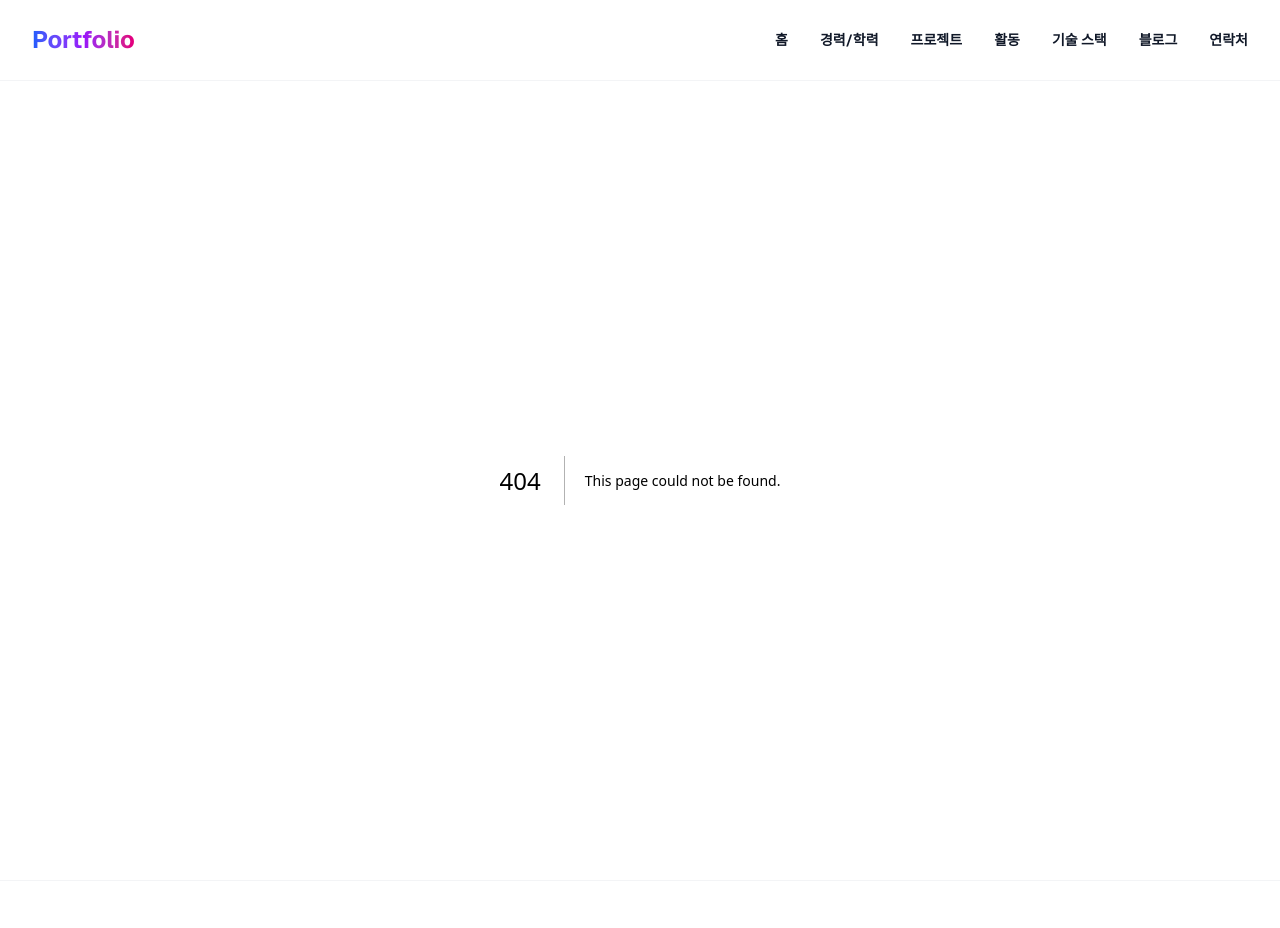
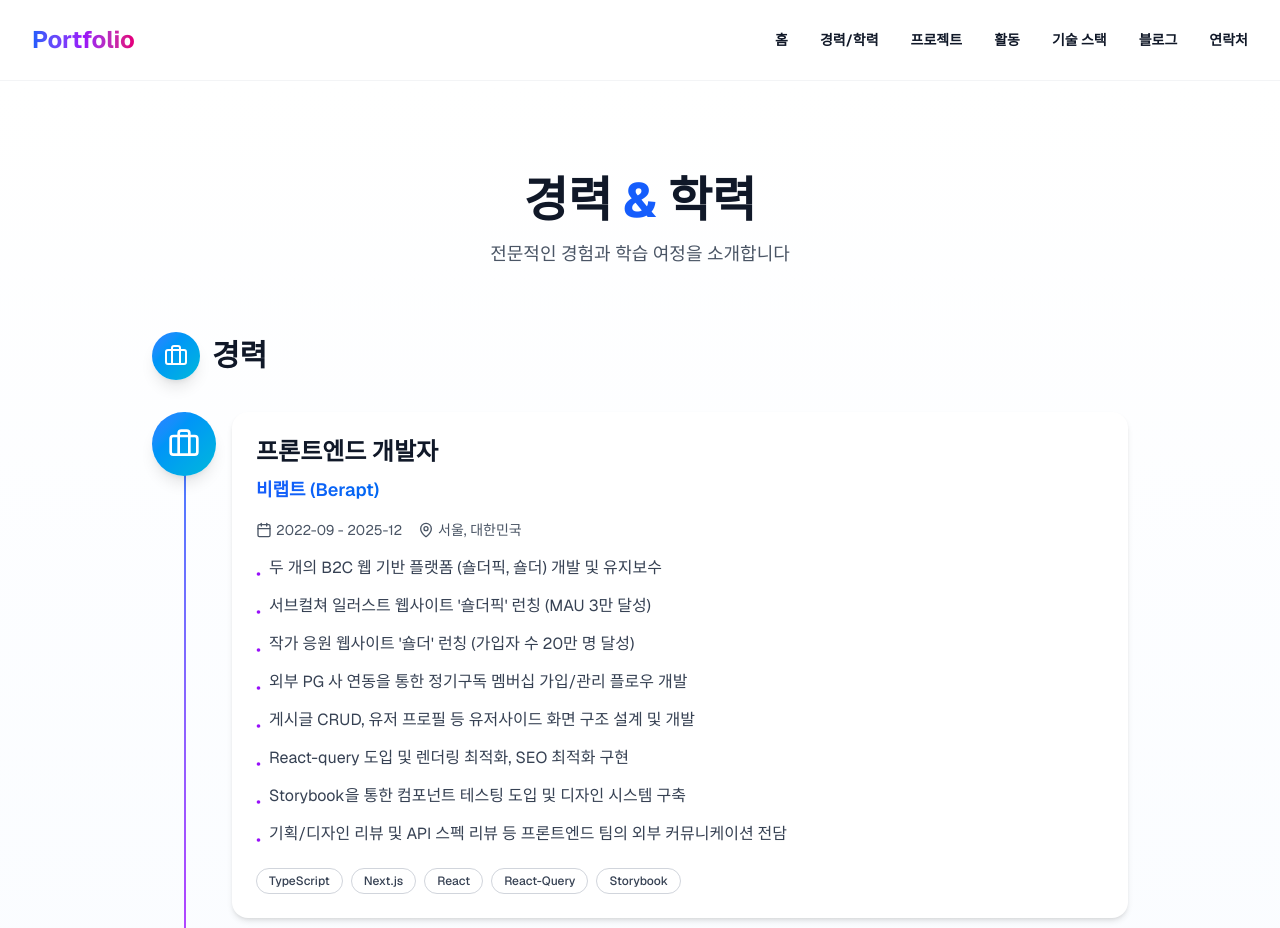
Before and after one commit to junzero741/portfolio, a Next.js app: page /experience in a window 1280 px wide. Before the commit this address had no page. Shown: the top 928 px of the page. Built offline with nearby package versions, Linux system fonts and the light colour scheme.

Commit message:
feat: 경력/학력 페이지

```diff
--- /dev/null
+++ b/app/experience/page.tsx
@@ -0,0 +1,52 @@
+import { Metadata } from "next";
+import { experiences } from "@/data/experience";
+import ExperienceTimeline from "@/components/experience-timeline";
+import { Briefcase, GraduationCap } from "lucide-react";
+
+export const metadata: Metadata = {
+  title: "경력/학력 - Portfolio",
+  description: "경력 및 학력 정보",
+};
+
+export default function ExperiencePage() {
+  const workExperiences = experiences.filter((item) => item.type === "work");
+  const educationExperiences = experiences.filter((item) => item.type === "education");
+
+  return (
+    <div className="min-h-screen bg-gradient-to-b from-white via-blue-50/30 to-purple-50/30">
+      <div className="mx-auto max-w-5xl px-6 py-24">
+        {/* Page Header */}
+        <div className="mb-16 text-center animate-fade-in-up">
+          <h1 className="text-5xl font-bold text-gray-900 mb-4">
+            경력 <span className="text-blue-600">&</span> 학력
+          </h1>
+          <p className="text-lg text-gray-600 max-w-2xl mx-auto">
+            전문적인 경험과 학습 여정을 소개합니다
+          </p>
+        </div>
+
+        {/* Work Experience Section */}
+        <section className="mb-20">
+          <div className="flex items-center gap-3 mb-8">
+            <div className="flex h-12 w-12 items-center justify-center rounded-full bg-gradient-to-br from-blue-500 to-cyan-500 shadow-lg">
+              <Briefcase className="h-6 w-6 text-white" />
+            </div>
+            <h2 className="text-3xl font-bold text-gray-900">경력</h2>
+          </div>
+          <ExperienceTimeline items={workExperiences} />
+        </section>
+
+        {/* Education Section */}
+        <section>
+          <div className="flex items-center gap-3 mb-8">
+            <div className="flex h-12 w-12 items-center justify-center rounded-full bg-gradient-to-br from-purple-500 to-pink-500 shadow-lg">
+              <GraduationCap className="h-6 w-6 text-white" />
+            </div>
+            <h2 className="text-3xl font-bold text-gray-900">학력</h2>
+          </div>
+          <ExperienceTimeline items={educationExperiences} />
+        </section>
+      </div>
+    </div>
+  );
+}
--- /dev/null
+++ b/components/experience-timeline.tsx
@@ -0,0 +1,107 @@
+"use client";
+
+import { ExperienceItem } from "@/data/experience";
+import { Briefcase, GraduationCap, MapPin, Calendar } from "lucide-react";
+import Badge from "./ui/badge";
+
+interface ExperienceTimelineProps {
+  items: ExperienceItem[];
+}
+
+export default function ExperienceTimeline({ items }: ExperienceTimelineProps) {
+  return (
+    <div className="relative">
+      {/* Timeline line */}
+      <div className="absolute left-8 top-0 bottom-0 w-0.5 bg-gradient-to-b from-blue-500 via-purple-500 to-pink-500"></div>
+
+      <div className="space-y-12">
+        {items.map((item, index) => {
+          const isWork = item.type === "work";
+          const Icon = isWork ? Briefcase : GraduationCap;
+          const gradientColor = isWork ? "blue" : "purple";
+
+          return (
+            <div key={item.id} className="relative pl-20 animate-fade-in-up" style={{ animationDelay: `${index * 0.1}s` }}>
+              {/* Icon */}
+              <div
+                className={`absolute left-0 flex h-16 w-16 items-center justify-center rounded-full bg-gradient-to-br shadow-lg ${
+                  isWork
+                    ? "from-blue-500 to-cyan-500"
+                    : "from-purple-500 to-pink-500"
+                }`}
+              >
+                <Icon className="h-8 w-8 text-white" />
+              </div>
+
+              {/* Content Card */}
+              <div className="group relative overflow-hidden rounded-2xl bg-white p-6 shadow-md hover:shadow-xl transition-all">
+                <div
+                  className={`absolute inset-0 bg-gradient-to-br opacity-0 group-hover:opacity-5 transition-opacity ${
+                    isWork
+                      ? "from-blue-500 to-cyan-500"
+                      : "from-purple-500 to-pink-500"
+                  }`}
+                />
+
+                <div className="relative z-10">
+                  {/* Header */}
+                  <div className="mb-4">
+                    <h3 className="text-2xl font-bold text-gray-900 mb-2">
+                      {item.title}
+                    </h3>
+                    <p
+                      className={`text-lg font-semibold bg-gradient-to-r bg-clip-text text-transparent ${
+                        isWork
+                          ? "from-blue-600 to-cyan-600"
+                          : "from-purple-600 to-pink-600"
+                      }`}
+                    >
+                      {item.organization}
+                    </p>
+                  </div>
+
+                  {/* Meta Info */}
+                  <div className="flex flex-wrap gap-4 mb-4 text-sm text-gray-600">
+                    <div className="flex items-center gap-1">
+                      <Calendar className="h-4 w-4" />
+                      <span>
+                        {item.startDate} - {item.endDate}
+                      </span>
+                    </div>
+                    {item.location && (
+                      <div className="flex items-center gap-1">
+                        <MapPin className="h-4 w-4" />
+                        <span>{item.location}</span>
+                      </div>
+                    )}
+                  </div>
+
+                  {/* Description */}
+                  <ul className="space-y-2 mb-4">
+                    {item.description.map((desc, idx) => (
+                      <li key={idx} className="flex items-start gap-2 text-gray-700">
+                        <span className="text-purple-600 mt-1.5">•</span>
+                        <span>{desc}</span>
+                      </li>
+                    ))}
+                  </ul>
+
+                  {/* Skills */}
+                  {item.skills && item.skills.length > 0 && (
+                    <div className="flex flex-wrap gap-2">
+                      {item.skills.map((skill) => (
+                        <Badge key={skill} variant="outline">
+                          {skill}
+                        </Badge>
+                      ))}
+                    </div>
+                  )}
+                </div>
+              </div>
+            </div>
+          );
+        })}
+      </div>
+    </div>
+  );
+}
--- /dev/null
+++ b/data/experience.ts
@@ -0,0 +1,65 @@
+export interface ExperienceItem {
+  id: string;
+  type: "work" | "education";
+  title: string;
+  organization: string;
+  location?: string;
+  startDate: string;
+  endDate: string | "Present";
+  description: string[];
+  skills?: string[];
+}
+
+export const experiences: ExperienceItem[] = [
+  {
+    id: "work-1",
+    type: "work",
+    title: "프론트엔드 개발자",
+    organization: "비랩트 (Berapt)",
+    location: "서울, 대한민국",
+    startDate: "2022-09",
+    endDate: "2025-12",
+    description: [
+      "두 개의 B2C 웹 기반 플랫폼 (숄더픽, 숄더) 개발 및 유지보수",
+      "서브컬쳐 일러스트 웹사이트 '숄더픽' 런칭 (MAU 3만 달성)",
+      "작가 응원 웹사이트 '숄더' 런칭 (가입자 수 20만 명 달성)",
+      "외부 PG 사 연동을 통한 정기구독 멤버십 가입/관리 플로우 개발",
+      "게시글 CRUD, 유저 프로필 등 유저사이드 화면 구조 설계 및 개발",
+      "React-query 도입 및 렌더링 최적화, SEO 최적화 구현",
+      "Storybook을 통한 컴포넌트 테스팅 도입 및 디자인 시스템 구축",
+      "기획/디자인 리뷰 및 API 스펙 리뷰 등 프론트엔드 팀의 외부 커뮤니케이션 전담",
+    ],
+    skills: ["TypeScript", "Next.js", "React", "React-Query", "Storybook"],
+  },
+  {
+    id: "work-2",
+    type: "work",
+    title: "프론트엔드 개발자",
+    organization: "획기획 / 제조도",
+    location: "서울, 대한민국",
+    startDate: "2021-09",
+    endDate: "2022-09",
+    description: [
+      "2.5D 아카이빙 플랫폼 웹사이트 개발 팀원",
+      "Web3를 이용한 블록체인 연동 기능 개발",
+      "게시판 CRUD, 유저 프로필 등 유저사이드 화면 구조 설계 및 개발",
+      "lottie 중심의 인터랙티브 UI/UX 개발 주도",
+      "JavaScript에서 TypeScript로 점진적 마이그레이션 진행",
+      "memoization을 활용한 컴포넌트 렌더링 최적화",
+    ],
+    skills: ["JavaScript", "TypeScript", "React", "Web3.js", "Lottie.js"],
+  },
+  {
+    id: "edu-1",
+    type: "education",
+    title: "학사 졸업",
+    organization: "가톨릭대학교",
+    location: "경기도, 대한민국",
+    startDate: "2015-03",
+    endDate: "2022-02",
+    description: [
+      "주전공: 경영학부 경영학",
+      "복수전공: ICT공과대학 미디어콘텐츠학과",
+    ],
+  },
+];
```
